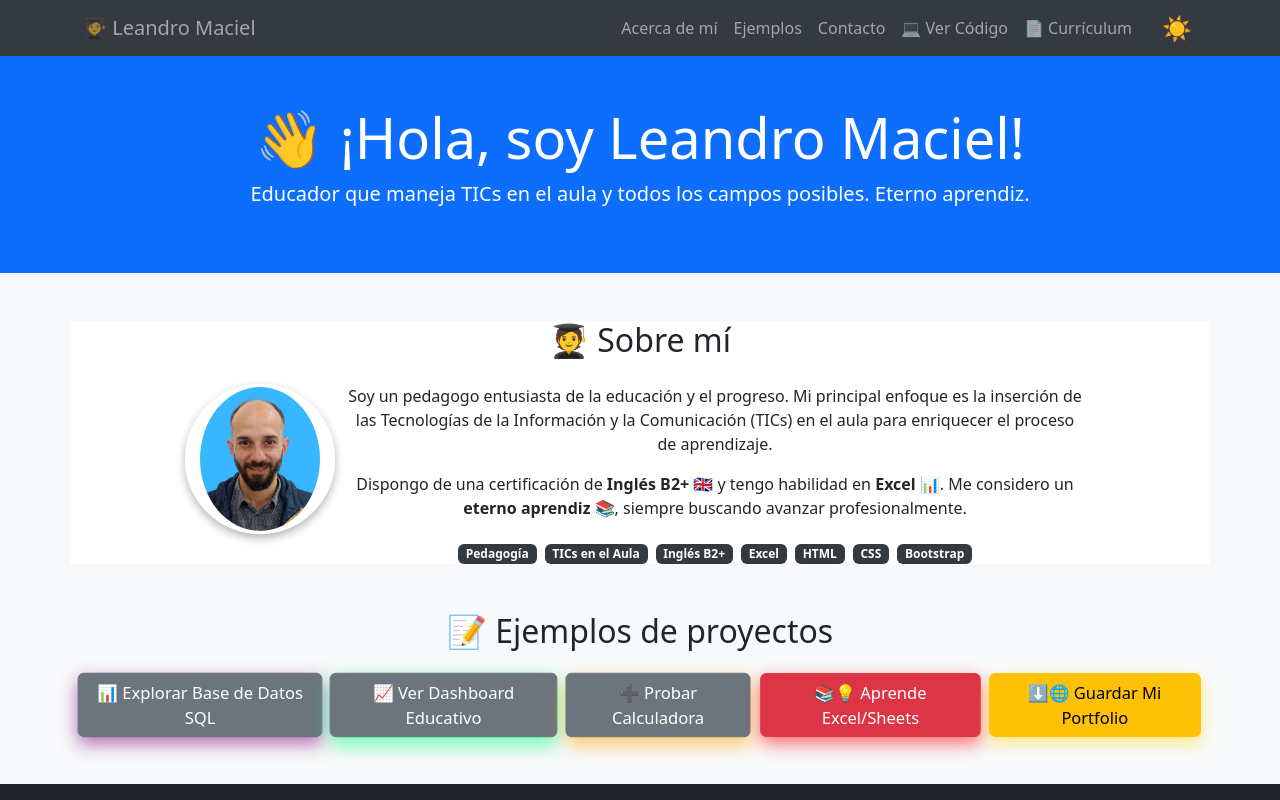
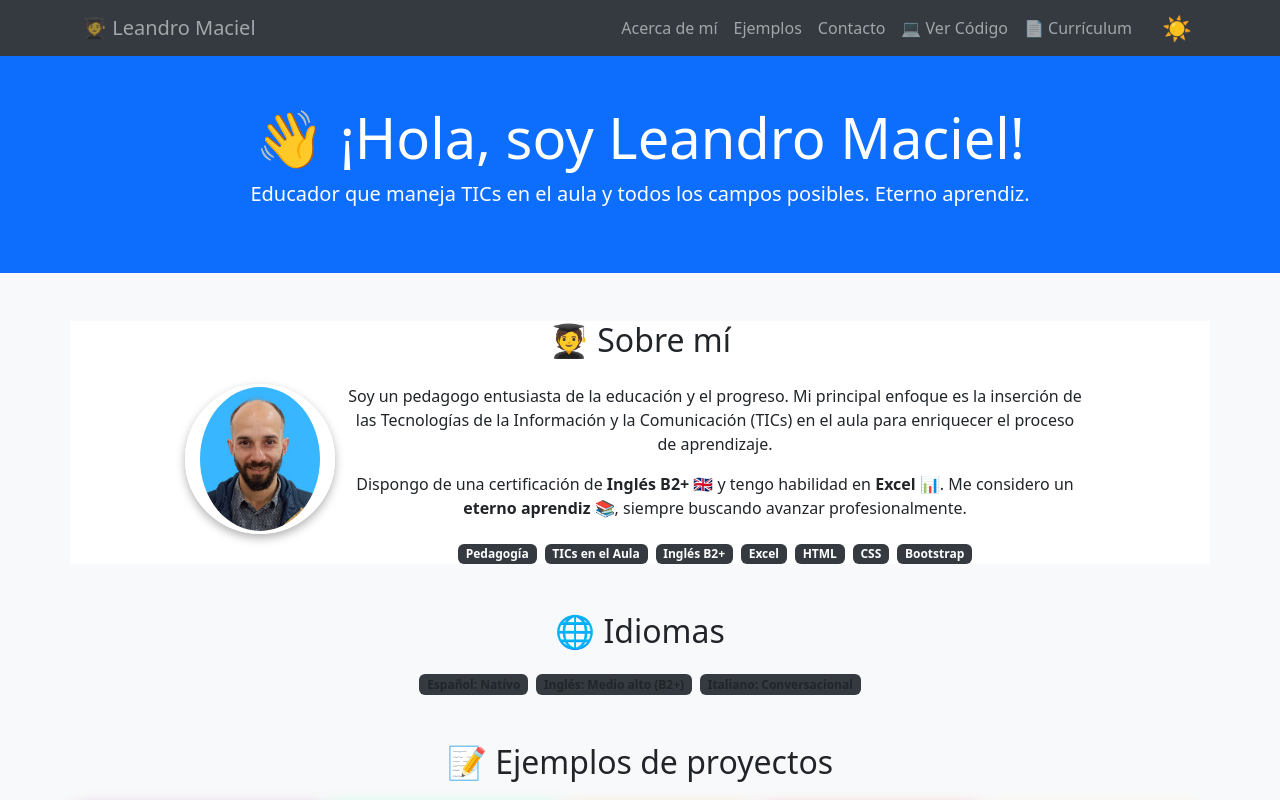
Before and after one commit to Leandrotvr/leandrotvr.github.io, a plain HTML site: page index.html in a window 1280 px wide. Shown: the top 800 px of the page. Drawn offline with nearby package versions, Linux system fonts and the light colour scheme.

Commit message:
Update index.html

```diff
--- a/index.html
+++ b/index.html
@@ -1,3 +1,5 @@
+
+<!DOCTYPE html>
 <html lang="es" data-bs-theme="light">
 <head>
     <meta charset="UTF-8">
@@ -108,7 +110,6 @@
 </head>
 <body class="scrollspy-example bg-body-tertiary" tabindex="0">
 
-  <!-- NAVBAR -->
     <nav class="navbar navbar-expand-lg navbar-dark bg-dark sticky-top">
         <div class="container">
             <a class="navbar-brand" href="#inicio">🧑‍🎓 Leandro Maciel</a>
@@ -128,7 +129,6 @@
         </div>
     </nav>
 
-  <!-- HEADER -->
     <header id="inicio" class="bg-primary text-white text-center py-5">
         <div class="container">
             <h1 class="display-4">👋 ¡Hola, soy Leandro Maciel!</h1>
@@ -136,7 +136,6 @@
         </div>
     </header>
 
-  <!-- SOBRE MÍ -->
     <section id="sobre-mi" class="container my-5">
         <h2 class="text-center mb-4">🧑‍🎓 Sobre mí</h2>
         <div class="row justify-content-center text-center">
@@ -158,7 +157,15 @@
         </div>
     </section>
 
-  <!-- EJEMPLOS -->
+    <section id="idiomas" class="container my-5">
+        <h2 class="text-center mb-4">🌐 Idiomas</h2>
+        <div class="d-flex justify-content-center flex-wrap gap-2">
+            <span class="badge bg-info text-dark">Español: Nativo</span>
+            <span class="badge bg-info text-dark">Inglés: Medio alto (B2+)</span>
+            <span class="badge bg-info text-dark">Italiano: Conversacional</span>
+        </div>
+    </section>
+
     <section id="ejemplos" class="container my-5 text-center">
         <h2 class="text-center mb-4">📝 Ejemplos de proyectos</h2>
         <div class="d-flex flex-column flex-md-row justify-content-center align-items-center gap-3">
@@ -170,7 +177,6 @@
         </div>
     </section>
 
-  <!-- CONTACTO -->
     <footer id="contacto" class="bg-dark text-white text-center py-4">
         <div class="container">
             <h2>✉️ Contacto</h2>
@@ -182,12 +188,11 @@
         </div>
     </footer>
 
-  <!-- BOTONES CV -->
     <div class="container my-5 text-center">
         <div class="d-flex flex-row justify-content-center align-items-center gap-2">
             <img src="cvleandromaciel.png" alt="Imagen del currículum" class="cv-image">
             <a href="cvleandromaciel.html" class="btn btn-secondary highlight-dashboard">📄 Ver Currículum</a>
-          <a href="CVQRLeandroMaciel.pdf" class="btn btn-secondary highlight-blue" download>📄 Currículum en PDF</a>
+            <a href="CVLeandroMacielQR.pdf" class="btn btn-secondary highlight-blue" download>📄 Currículum en PDF</a>
         </div>
     </div>
 
```
Lines whose indentation alone changed are shown as unchanged.
